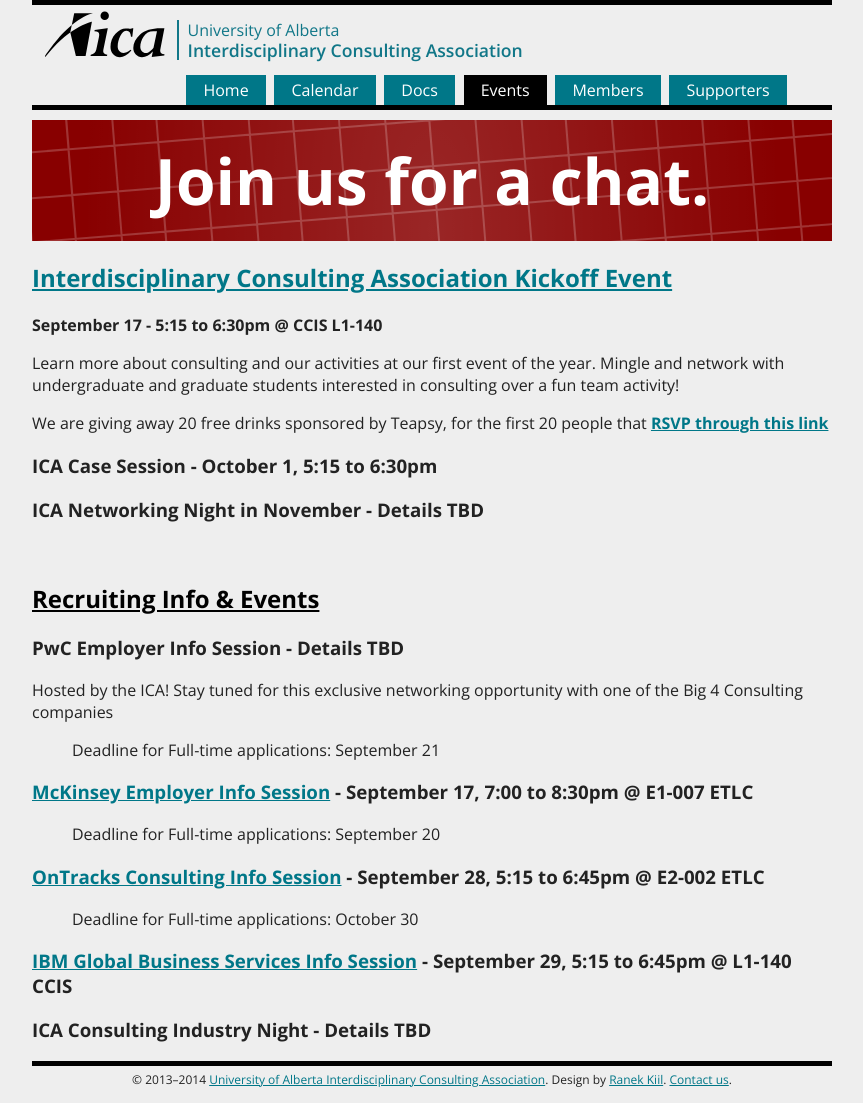
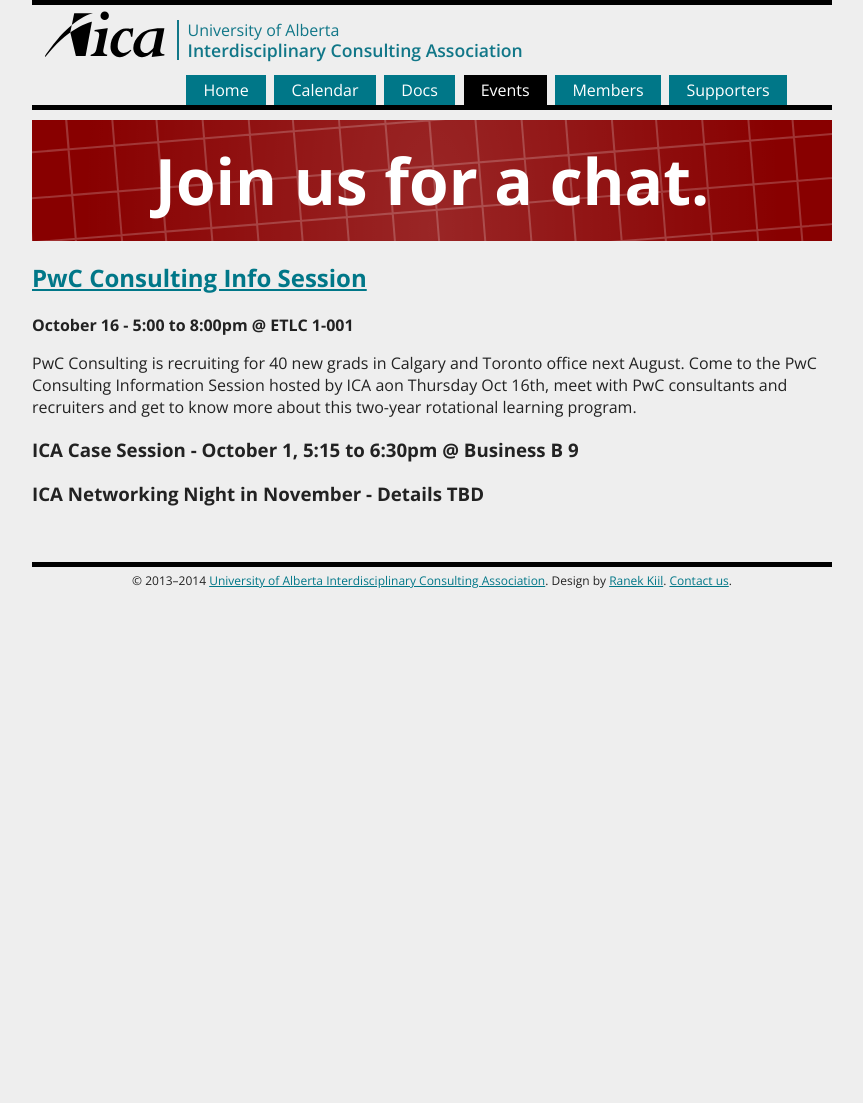
Before and after one commit to UAlbertaConsulting/ica.ualberta.ca, a Jekyll site: the page built from pages/events.md, in a window 1280 px wide. Shown: the whole page, without its empty margins (208-1071 px from the left). Built offline with Jekyll 4.4.1, drawn with Linux system fonts in a browser that asks for light colours; comment, search, counter and statistics services are not loaded; after the commit the page ends 900 px from its top, so only the background shows below that.

Commit message:
Update events.md

```diff
--- a/pages/events.md
+++ b/pages/events.md
@@ -7,30 +7,12 @@ title: Events
 tagline_color: "#800"
 ---
 
-## [Interdisciplinary Consulting Association Kickoff Event](https://www.facebook.com/events/777106899060211/)
-<b>September 17 - 5:15 to 6:30pm @ CCIS L1-140</b>
+## [PwC Consulting Info Session](https://www.facebook.com/events/1499317817058175/)
+<b>October 16 - 5:00 to 8:00pm @ ETLC 1-001</b>
 
-Learn more about consulting and our activities at our first event of the year. Mingle and network with undergraduate and graduate students interested in consulting over a fun team activity!
+PwC Consulting is recruiting for 40 new grads in Calgary and Toronto office next August. Come to the PwC Consulting Information Session hosted by ICA aon Thursday Oct 16th, meet with PwC consultants and recruiters and get to know more about this two-year rotational learning program.
 
-We are giving away 20 free drinks sponsored by Teapsy, for the first 20 people that [<b>RSVP through this link</b>](https://docs.google.com/forms/d/12hm3OVVTAaeoh3yjNhPj9udOzXb3eJpgkGINSoKYsac/viewform?usp=send_form.)
-
-### ICA Case Session - October 1, 5:15 to 6:30pm
+### ICA Case Session - October 1, 5:15 to 6:30pm @ Business B 9
 
 ### ICA Networking Night in November - Details TBD
 <br>
-
-## <u>Recruiting Info & Events</u>
-
-### PwC Employer Info Session - Details TBD
-Hosted by the ICA! Stay tuned for this exclusive networking opportunity with one of the Big 4 Consulting companies
-<dl><dd><p>Deadline for Full-time applications:  September 21</p></dd></dl>
-
-### [McKinsey Employer Info Session](https://docs.google.com/forms/d/1Bv_-jTgGceCVSE2TD76d5fATUzP5k-GlqxY2dn2-dNg/viewform?entry.1086805608&entry.636434856&entry.1265305040) - September 17, 7:00 to 8:30pm @ E1-007 ETLC
-<dl><dd><p>Deadline for Full-time applications: September 20</p></dd></dl>
-
-### [OnTracks Consulting Info Session](https://docs.google.com/forms/d/1SrpOH3nZqdQbivcqpPm9uifrz2SO8uI26IL5ba6lmrQ/viewform?entry.1086805608&entry.636434856&entry.1265305040) - September 28, 5:15 to 6:45pm @ E2-002 ETLC
-<dl><dd><p>Deadline for Full-time applications: October 30</p></dd></dl>
-
-### [IBM Global Business Services Info Session](https://docs.google.com/forms/d/18QU6H5edT9cR_PFeURp4wgxnOzrevclyVrq5qeNftHk/viewform?entry.1086805608&entry.636434856&entry.1265305040) - September 29, 5:15 to 6:45pm @ L1-140 CCIS
-
-### ICA Consulting Industry Night - Details TBD
```
